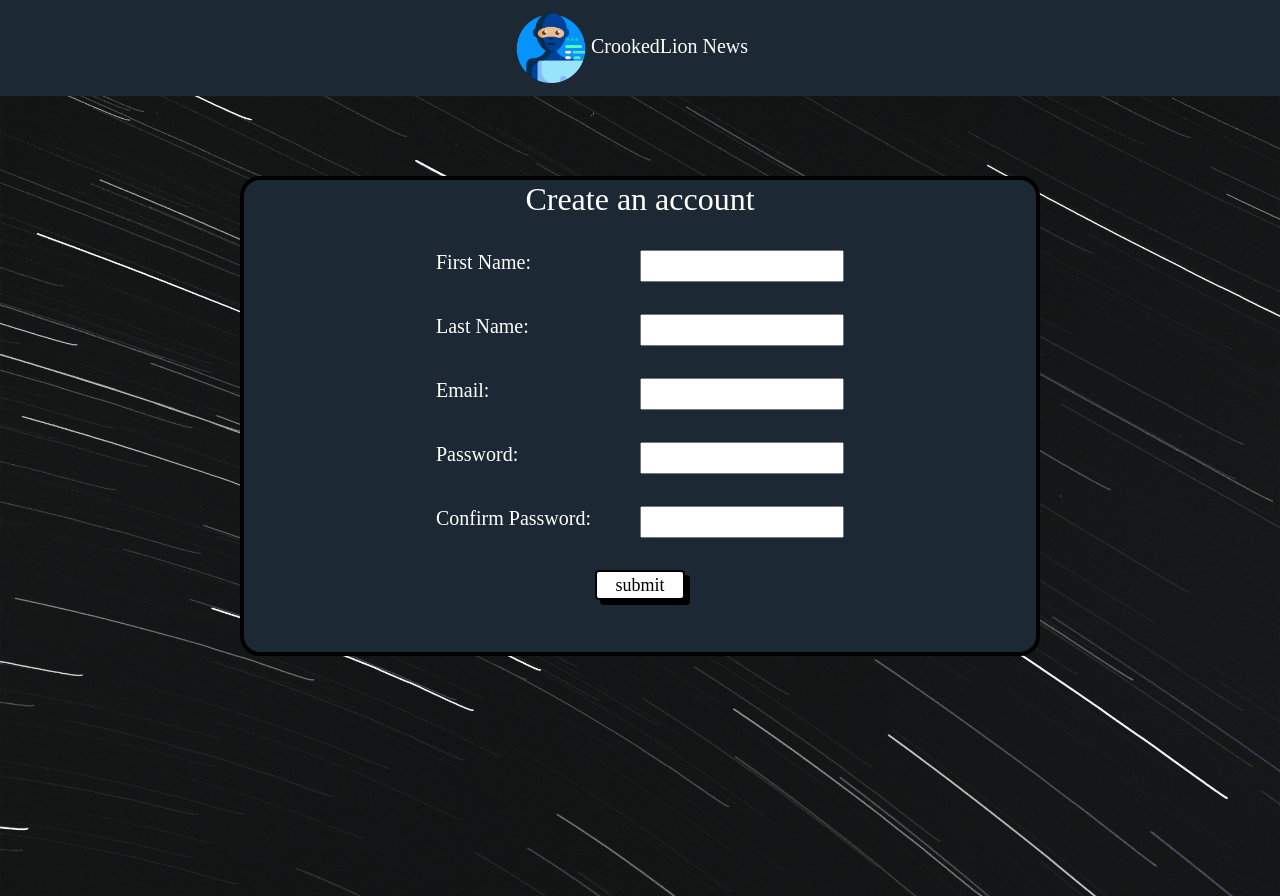
After one commit to LeonardoMateo1/Open_Projects, a Flask app: page /login in a window 1280 px wide. The commit adds this page. Run offline with Flask 2, Linux system fonts and the light colour scheme.

Commit message:
account creation page/SQL queries/inital save

```diff
--- a/CrookedLionNews/flask_app/controllers/users.py
+++ b/CrookedLionNews/flask_app/controllers/users.py
@@ -1,7 +1,36 @@
 from flask import Flask, render_template, session, redirect, request
 from flask_app import app
+from flask_app.modules.user import User
 from flask import flash
+from flask_bcrypt import Bcrypt
+bcrypt = Bcrypt(app)
 
 @app.route("/")
 def index():
     return render_template("index.html")
+
+@app.route('/login')
+def login():
+    return render_template("login.html")
+
+@app.route('/dashboard')
+def dashboard():
+    if 'user_id' not in session:
+        return redirect('/logout')
+    session['user_id'] = session['user_id']
+    return render_template("index.html", user= session['user_id'])
+
+@app.route('/register', methods=["POST"])
+def create_user():
+
+    data ={
+        "first_name": request.form['first_name'],
+        "last_name": request.form['last_name'],
+        "email": request.form['email'],
+        "password": bcrypt.generate_password_hash(request.form['password'])
+    }
+    id = User.save(data)
+    session['user_id'] = id
+    print(session['user_id'])
+
+    return redirect('/dashboard')
--- a/CrookedLionNews/flask_app/static/css/main.css
+++ b/CrookedLionNews/flask_app/static/css/main.css
@@ -1,6 +1,8 @@
 *{
     margin: 0;
     padding: 0;
+    box-sizing: border-box;
+    font-family: 'Times New Roman', Times, serif;
 }
 
 .body-heading{
@@ -61,3 +63,56 @@
     justify-content: space-between;
 
 }
+
+.banner-area{
+    background: url(../img/back-log.jpg);
+    width: 100%;
+    height: 100vh;
+    background-size: cover;
+}
+
+.content-area{
+    height: 100%;
+    display: flex;
+    justify-content: center;
+}
+
+.content{
+    margin-top: 5rem;
+    background-color: #1C2833;
+    color: white;
+    border: 4px solid black;
+    border-radius: 20px;
+    width: 50rem;
+    height: 30rem;
+}
+
+.log-head{
+    display: flex;
+    justify-content: center;
+}
+
+.log-li{
+    margin-top: 2rem;
+    margin-left: 12rem;
+    margin-right: 12rem;
+    display: flex;
+    justify-content: space-between;
+}
+
+.btn-1{
+    display: flex;
+    justify-content: center;
+    margin-top: 2rem;
+}
+
+.btn{
+    height: 30px;
+    width: 90px;
+    background-color: white;
+    color: black;
+    border: 2px solid black;
+    font-size: 18px;
+    box-shadow: 5px 5px #000000;
+    padding: 0px;
+}
--- a/CrookedLionNews/flask_app/templates/index.html
+++ b/CrookedLionNews/flask_app/templates/index.html
@@ -7,13 +7,13 @@
     <link href="https://cdn.jsdelivr.net/npm/bootstrap@5.1.3/dist/css/bootstrap.min.css" rel="stylesheet"
         integrity="sha384-1BmE4kWBq78iYhFldvKuhfTAU6auU8tT94WrHftjDbrCEXSU1oBoqyl2QvZ6jIW3" crossorigin="anonymous">
         <link rel="stylesheet" type="text/css" href="{{ url_for('static', filename='css/main.css') }}">
-    <title>Crooked Lion</title>
+    <title>CrookedLion News</title>
 </head>
 <body>
     <nav class="navbar navbar-expand-lg navbar-dark" style="background-color: #1C2833;">
         <header class="container">
             <a href="" class="navbar-brand mb-0 h1">
-                <img class="d-line-block" src="../static/img/hacking.png" width="70" height="70"> CrookedLion News
+                <img class="d-line-block mx-2" src="../static/img/hacking.png" width="70" height="70"> CrookedLion News
             </a>
             <div class="collapse navbar-collapse" id="navbarNav">
                 <ul class="navbar-nav">
@@ -49,7 +49,7 @@
                     </a>
                 </li>
                 <li class="nav-item active">
-                    <a href="#" class="nav-link active">
+                    <a href="/login" class="nav-link active">
                         Login
                     </a>
                 </li>
--- /dev/null
+++ b/CrookedLionNews/flask_app/templates/login.html
@@ -0,0 +1,63 @@
+<!DOCTYPE html>
+<html lang="en">
+<head>
+    <meta charset="UTF-8">
+    <meta http-equiv="X-UA-Compatible" content="IE=edge">
+    <meta name="viewport" content="width=device-width, initial-scale=1.0">
+    <link href="https://cdn.jsdelivr.net/npm/bootstrap@5.1.3/dist/css/bootstrap.min.css" rel="stylesheet"
+    integrity="sha384-1BmE4kWBq78iYhFldvKuhfTAU6auU8tT94WrHftjDbrCEXSU1oBoqyl2QvZ6jIW3" crossorigin="anonymous">
+    <link rel="stylesheet" type="text/css" href="{{ url_for('static', filename='css/main.css') }}">
+    <title>Enter Email</title>
+</head>
+<body>
+    <nav class="navbar navbar-expand-lg navbar-dark" style="background-color: #1C2833;">
+        <header class="container d-flex justify-content-center">
+            <a href="/" class="navbar-brand mb-0 h1">
+                <img class="d-line-block" src="../static/img/hacking.png" width="70" height="70"> CrookedLion News
+            </a>
+        </header>
+    </nav>
+    <div class="banner-area">
+        <div class="content-area">
+            <div class="content">
+                <h2 class="log-head">Create an account</h2>
+                <form action="/register" methodt="POST" class="log">
+                    {% with messages = get_flashed_messages(category_filter=['login']) %}
+                        {% if messages %}
+                        <div class="alert alert-danger" role="alert">
+                            <strong>Flash AHHHHHHH!!!!</strong>
+                                {% for message in messages %}
+                                <p>{{message}}</p>
+                                {% endfor %}
+                        </div>
+                        {% endif %}
+                    {% endwith %}
+                    <div class="log-li">
+                        <label for="first_name"><h5>First Name:</h5></label><br>
+                        <input type="text" name="first_name">
+                    </div>
+                    <div class="log-li">
+                        <label for="last_name"><h5>Last Name:</h5></label><br>
+                        <input type="text" name="last_name">
+                    </div>
+                    <div class="log-li">
+                        <label for="email"><h5>Email:</h5></label><br>
+                        <input type="text" name="email">
+                    </div>
+                    <div class="log-li">
+                        <label for="password"><h5>Password:</h5></label><br>
+                        <input type="password" name="password">
+                    </div>
+                    <div class="log-li">
+                        <label for="confirm"><h5>Confirm Password:</h5></label><br>
+                        <input type="password" name="confirm">
+                    </div>
+                    <div class="btn-1">
+                        <input type="submit" value="submit" class="btn">
+                    </div>
+                </form>
+            </div>
+        </div>
+    </div>
+</body>
+</html>
```
Also changed, not shown: CrookedLionNews/flask_app/modules/article.py (added, +11 -0 lines), CrookedLionNews/flask_app/modules/user.py (added, +51 -0 lines), CrookedLionNews/flask_app/static/img/back-log.jpg (added).
